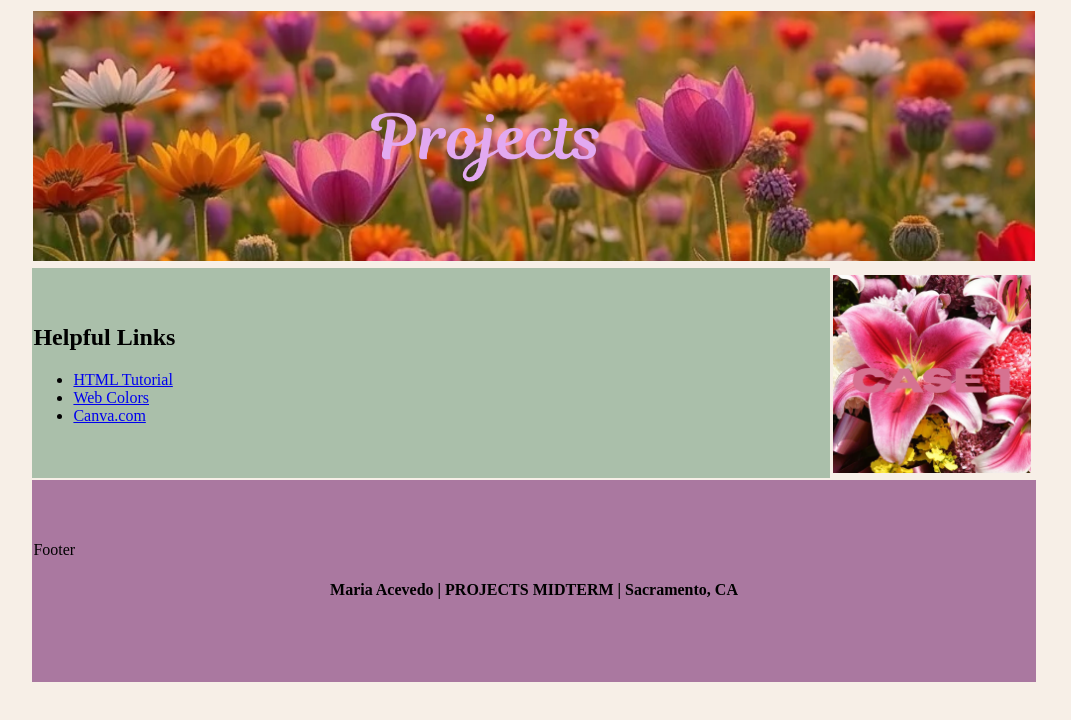
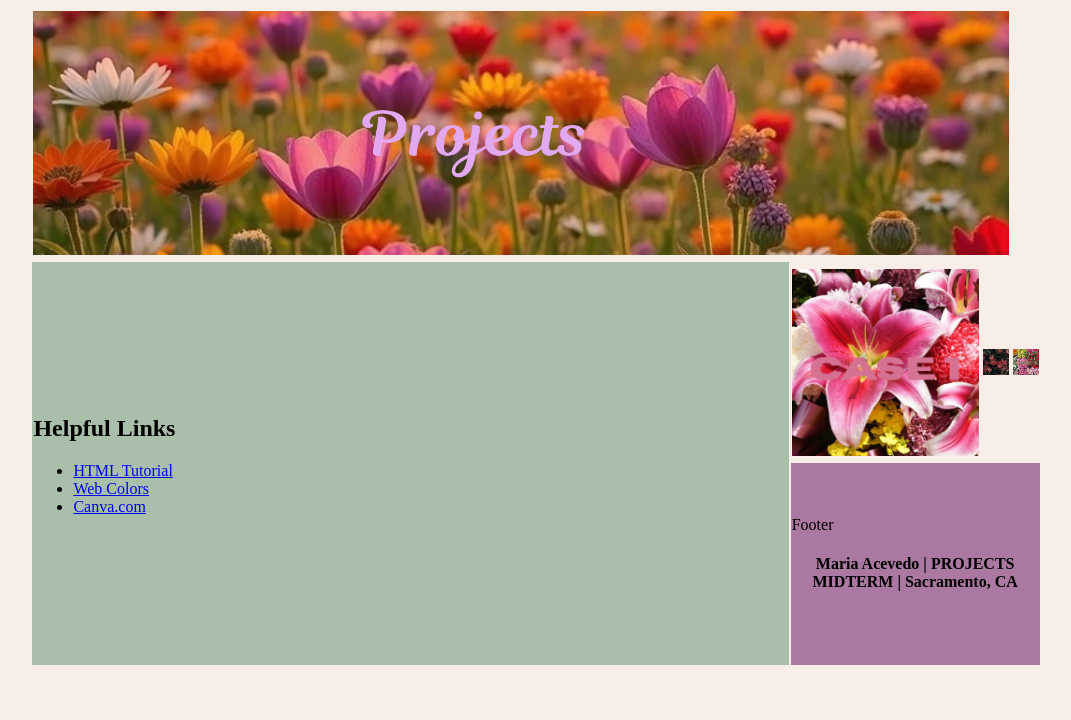
Before and after one commit to acemaria/cisw300, a plain HTML site: page project2416.html in a window 1280 px wide. Shown: the whole page, without its empty margins (104-1175 px from the left). Drawn offline with Linux system fonts and the light colour scheme.

Commit message:
Fix table structure and update rowspan in HTML

```diff
--- a/project2416.html
+++ b/project2416.html
@@ -17,7 +17,7 @@
     </tr>
 
     <tr>
-    <td rowspan="3" width="80%" style="background-color:rgb(170, 191, 170)  ;">
+    <td rowspan="4" width="80%" style="background-color:rgb(170, 191, 170);">
 
     <a href="project2416.html" style="color:white;"></a>
     <h2 style="color:black;">Helpful Links</h2>
```
